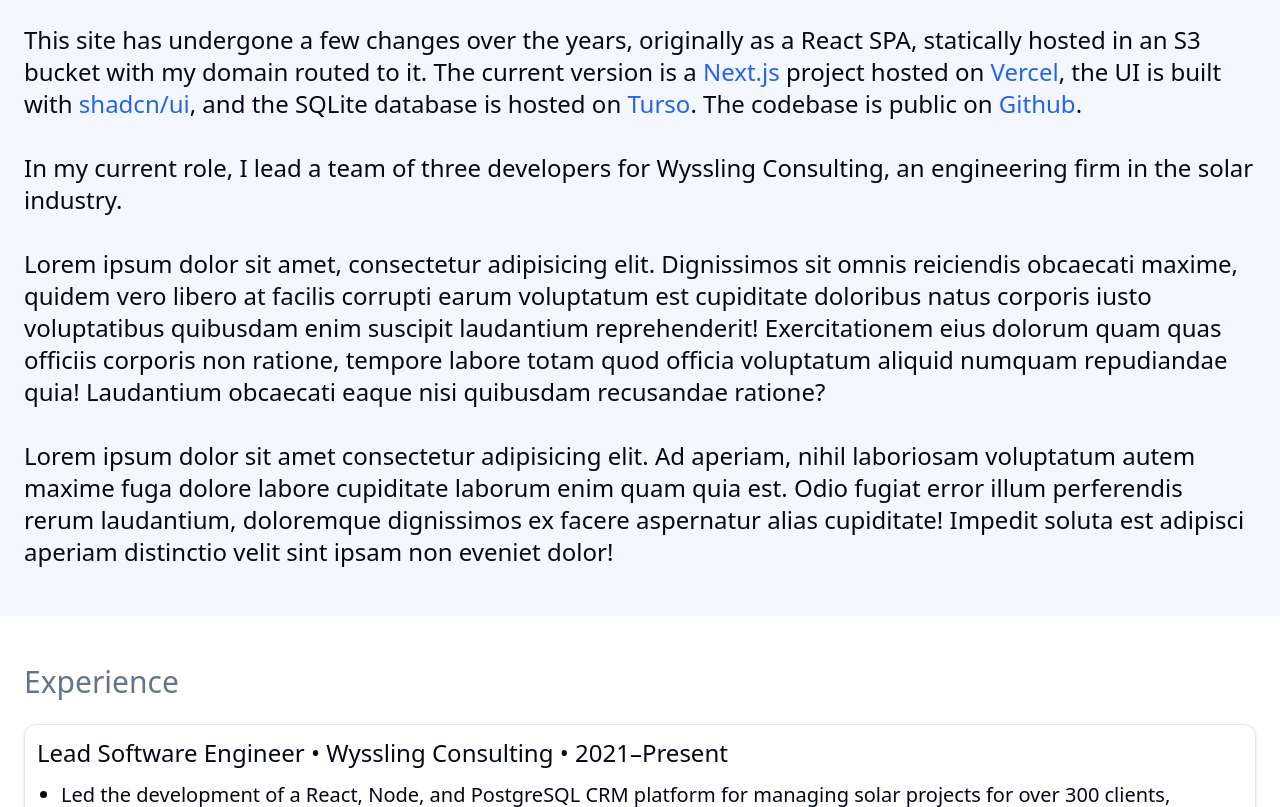
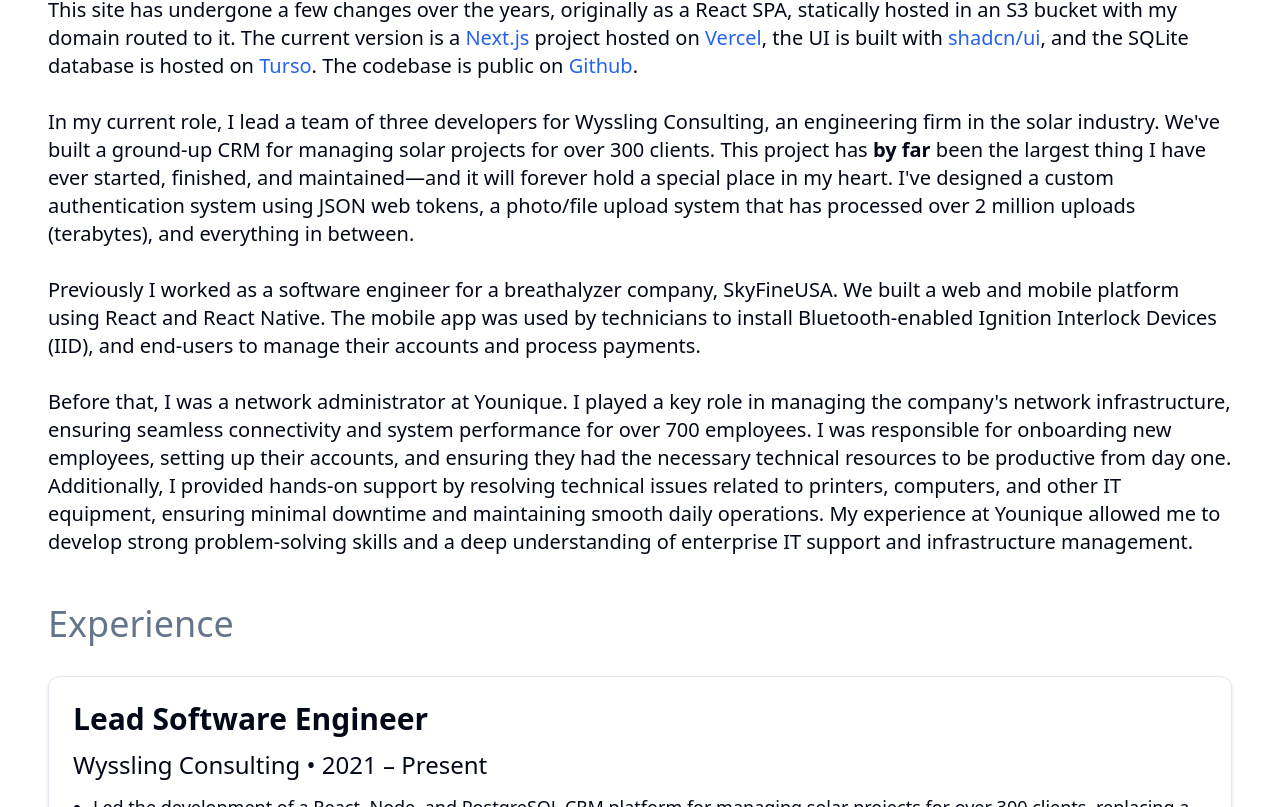
Before and after one commit to caseyfronk/portfolio, a Next.js app: page / in a window 1280 px wide. Shown: the part 853-1660 px from the top of the page. Built offline with nearby package versions, Linux system fonts and the light colour scheme.

Commit message:
Layout and styles polish

```diff
--- a/src/app/layout.tsx
+++ b/src/app/layout.tsx
@@ -27,8 +27,8 @@
     images: [
       {
         url: "https://caseyfronk.com/casey-fronk-portrait.jpeg",
-        width: 100,
-        height: 100,
+        width: 400,
+        height: 400,
         alt: "An outdoor portrait of Casey Fronk.",
       },
     ],
--- a/src/app/page.tsx
+++ b/src/app/page.tsx
@@ -4,9 +4,16 @@
 import { ThemeSelect } from "@/components/theme-select";
 import { Button } from "@/components/ui/button";
 import { Card } from "@/components/ui/card";
-import { Download, Github, Linkedin, Mail } from "lucide-react";
+import {
+  Tooltip,
+  TooltipContent,
+  TooltipProvider,
+  TooltipTrigger,
+} from "@/components/ui/tooltip";
+import { Download, Github, Linkedin, LucideProps, Mail } from "lucide-react";
 import Image from "next/image";
 import Link from "next/link";
+import { ComponentType, HTMLAttributeAnchorTarget } from "react";
 
 type NavItem = { label: string; href: string };
 
@@ -16,13 +23,45 @@
   { label: "My stack", href: "#my-stack" },
 ];
 
+type LinkItem = {
+  tooltip: string;
+  href: string;
+  target?: HTMLAttributeAnchorTarget;
+  Icon: ComponentType<LucideProps>;
+};
+
+const links: LinkItem[] = [
+  {
+    tooltip: "LinkedIn",
+    href: "https://www.linkedin.com/in/caseyjfronk",
+    target: "_blank",
+    Icon: Linkedin,
+  },
+  {
+    tooltip: "Github",
+    href: "https://github.com/caseyfronk",
+    target: "_blank",
+    Icon: Github,
+  },
+  {
+    tooltip: "Send me an email",
+    href: "mailto:caseyjfronk@gmail.com",
+    Icon: Mail,
+  },
+  {
+    tooltip: "Download resumé",
+    href: "/casey-fronk-resume.pdf",
+    Icon: Download,
+  },
+];
+
 export default function Home() {
   return (
     <div>
-      <header className="bg-card/80 sticky top-0 z-10 border-b shadow backdrop-blur-sm">
+      <header className="bg-card/80 sticky top-0 z-10 border-b shadow-sm backdrop-blur-sm">
         <nav className="mx-auto flex h-14 md:h-16 max-w-screen-xl items-center gap-2 md:gap-3 p-2 md:p-3">
           {navigation.map(({ label, href }, index) => (
-            <Button key={index} variant="link" asChild>
+            <Button key={index} variant="secondary" size="sm" asChild>
               <Link href={href}>{label}</Link>
             </Button>
           ))}
@@ -31,7 +70,7 @@
         </nav>
       </header>
       <main className="flex flex-col">
-        <section className="flex md:h-[36rem] flex-col justify-center md:items-center p-6">
+        <Section className="flex md:h-[36rem] flex-col justify-center md:items-center">
           <Card className="flex flex-col gap-12 overflow-hidden p-12 text-center md:flex-row justify-center items-center">
             <div className="m-auto flex flex-col items-center gap-3">
               <h2 className="text-5xl font-semibold">Casey Fronk</h2>
@@ -39,29 +78,22 @@
                 Lead Software Engineer
               </h3>
               <div className="flex gap-3 flex-wrap">
-                <Button size="icon" variant="default" asChild>
-                  <Link
-                    href="https://www.linkedin.com/in/caseyjfronk"
-                    target="_blank"
-                  >
-                    <Linkedin />
-                  </Link>
-                </Button>
-                <Button size="icon" variant="default" asChild>
-                  <Link href="https://github.com/caseyfronk" target="_blank">
-                    <Github />
-                  </Link>
-                </Button>
-                <Button size="icon" variant="default" asChild>
-                  <Link href="mailto:caseyjfronk@gmail.com">
-                    <Mail />
-                  </Link>
-                </Button>
-                <Button size="icon" variant="default" asChild>
-                  <Link href="/casey-fronk-resume.pdf">
-                    <Download />
-                  </Link>
-                </Button>
+                {links.map((link) => (
+                  <TooltipProvider key={link.href}>
+                    <Tooltip>
+                      <TooltipTrigger>
+                        <Button size="icon" asChild>
+                          <Link href={link.href} target={link.target}>
+                            <link.Icon />
+                          </Link>
+                        </Button>
+                      </TooltipTrigger>
+                      <TooltipContent side="bottom">
+                        <p className="text-lg">{link.tooltip}</p>
+                      </TooltipContent>
+                    </Tooltip>
+                  </TooltipProvider>
+                ))}
               </div>
             </div>
             <Image
@@ -72,9 +104,9 @@
               className="aspect-square w-64 rounded-full border-2 shadow-lg"
             />
           </Card>
-        </section>
+        </Section>
 
-        <Section title="About me" id="about" className="bg-primary/5">
+        <Section title="About me" id="about">
           <p>
             I am a full-stack software engineer with 7 years of experience
             building React, TypeScript, and Node.js applications. I started my
@@ -102,25 +134,35 @@
             <br />
             <br />
             In my current role, I lead a team of three developers for Wyssling
-            Consulting, an engineering firm in the solar industry.
+            Consulting, an engineering firm in the solar industry. We&apos;ve
+            built a ground-up CRM for managing solar projects for over 300
+            clients. This project has <strong>by far</strong> been the largest
+            thing I have ever started, finished, and maintained—and it will
+            forever hold a special place in my heart. I&apos;ve designed a
+            custom authentication system using JSON web tokens, a photo/file
+            upload system that has processed over 2 million uploads (terabytes),
+            and everything in between.
             <br />
             <br />
-            Lorem ipsum dolor sit amet, consectetur adipisicing elit.
-            Dignissimos sit omnis reiciendis obcaecati maxime, quidem vero
-            libero at facilis corrupti earum voluptatum est cupiditate doloribus
-            natus corporis iusto voluptatibus quibusdam enim suscipit laudantium
-            reprehenderit! Exercitationem eius dolorum quam quas officiis
-            corporis non ratione, tempore labore totam quod officia voluptatum
-            aliquid numquam repudiandae quia! Laudantium obcaecati eaque nisi
-            quibusdam recusandae ratione?
+            Previously I worked as a software engineer for a breathalyzer
+            company, SkyFineUSA. We built a web and mobile platform using React
+            and React Native. The mobile app was used by technicians to install
+            Bluetooth-enabled Ignition Interlock Devices (IID), and end-users to
+            manage their accounts and process payments.
             <br />
             <br />
-            Lorem ipsum dolor sit amet consectetur adipisicing elit. Ad aperiam,
-            nihil laboriosam voluptatum autem maxime fuga dolore labore
-            cupiditate laborum enim quam quia est. Odio fugiat error illum
-            perferendis rerum laudantium, doloremque dignissimos ex facere
-            aspernatur alias cupiditate! Impedit soluta est adipisci aperiam
-            distinctio velit sint ipsam non eveniet dolor!
+            Before that, I was a network administrator at Younique. I played a
+            key role in managing the company&apos;s network infrastructure,
+            ensuring seamless connectivity and system performance for over 700
+            employees. I was responsible for onboarding new employees, setting
+            up their accounts, and ensuring they had the necessary technical
+            resources to be productive from day one. Additionally, I provided
+            hands-on support by resolving technical issues related to printers,
+            computers, and other IT equipment, ensuring minimal downtime and
+            maintaining smooth daily operations. My experience at Younique
+            allowed me to develop strong problem-solving skills and a deep
+            understanding of enterprise IT support and infrastructure
+            management.
           </p>
         </Section>
 
@@ -128,7 +170,7 @@
           <Experience />
         </Section>
 
-        <Section title="My stack" id="my-stack" className="bg-primary/5">
+        <Section title="My stack" id="my-stack">
           <p>
             Lorem ipsum dolor sit amet consectetur adipisicing elit. Perferendis
             nihil harum asperiores, nesciunt, dolores rem deserunt repudiandae,
--- a/src/components/custom/experience-card.tsx
+++ b/src/components/custom/experience-card.tsx
@@ -17,11 +17,14 @@
   children,
 }: ExperienceCardProps) {
   return (
-    <Card className="p-3 gap-3">
-      <h3 className="font-thin">
-        {title} • {company} • {yearStart}–{yearEnd}
-      </h3>
-      <ul className="list-disc pl-6 text-xl">{children}</ul>
+    <Card className="p-4 md:p-6 gap-2 md:gap-3">
+      <h3 className="text-xl md:text-2xl lg:text-3xl font-semibold">{title}</h3>
+      <h4 className="text-lg md:text-xl lg:text-2xl">
+        {company} • {yearStart} – {yearEnd}
+      </h4>
+      <ul className="list-disc pl-5 text-sm md:text-base lg:text-lg font-light">
+        {children}
+      </ul>
     </Card>
   );
 }
--- a/src/components/custom/section.tsx
+++ b/src/components/custom/section.tsx
@@ -5,7 +5,7 @@
   HTMLAttributes<HTMLElement>,
   HTMLElement
 > & {
-  title: string;
+  title?: string;
 };
 
 export function Section({
@@ -18,12 +18,16 @@
     <section
       {...props}
       className={cn(
-        "flex flex-col gap-3 text-2xl scroll-mt-[calc(3.5rem-1px)] md:scroll-mt-[calc(4rem-1px)]",
+        "flex flex-col gap-4 text-base md:text-lg lg:text-xl scroll-mt-[calc(3.5rem-1px)] md:scroll-mt-[calc(4rem-1px)]",
         className
       )}
     >
-      <div className="mx-auto max-w-screen-xl flex flex-col gap-6 py-12 px-6">
-        <h2 className="text-muted-foreground text-3xl font-thin">{title}</h2>
+      <div className="mx-auto max-w-screen-xl flex flex-col gap-8 py-6 px-6 md:px-8 lg:px-12">
+        {title && (
+          <h2 className="text-muted-foreground text-2xl md:text-3xl lg:text-4xl font-light">
+            {title}
+          </h2>
+        )}
         {children}
       </div>
     </section>
--- a/src/components/theme-select.tsx
+++ b/src/components/theme-select.tsx
@@ -18,7 +18,7 @@
   return (
     <DropdownMenu>
       <DropdownMenuTrigger asChild>
-        <Button size="icon" variant="ghost">
+        <Button size="icon" variant="secondary">
           <Sun className="h-[1.2rem] w-[1.2rem] scale-100 rotate-0 transition-all dark:scale-0 dark:-rotate-90" />
           <Moon className="absolute h-[1.2rem] w-[1.2rem] scale-0 rotate-90 transition-all dark:scale-100 dark:rotate-0" />
           <span className="sr-only">Toggle theme</span>
```
Also changed, not shown: src/components/ui/tooltip.tsx (+11 -11 lines).
